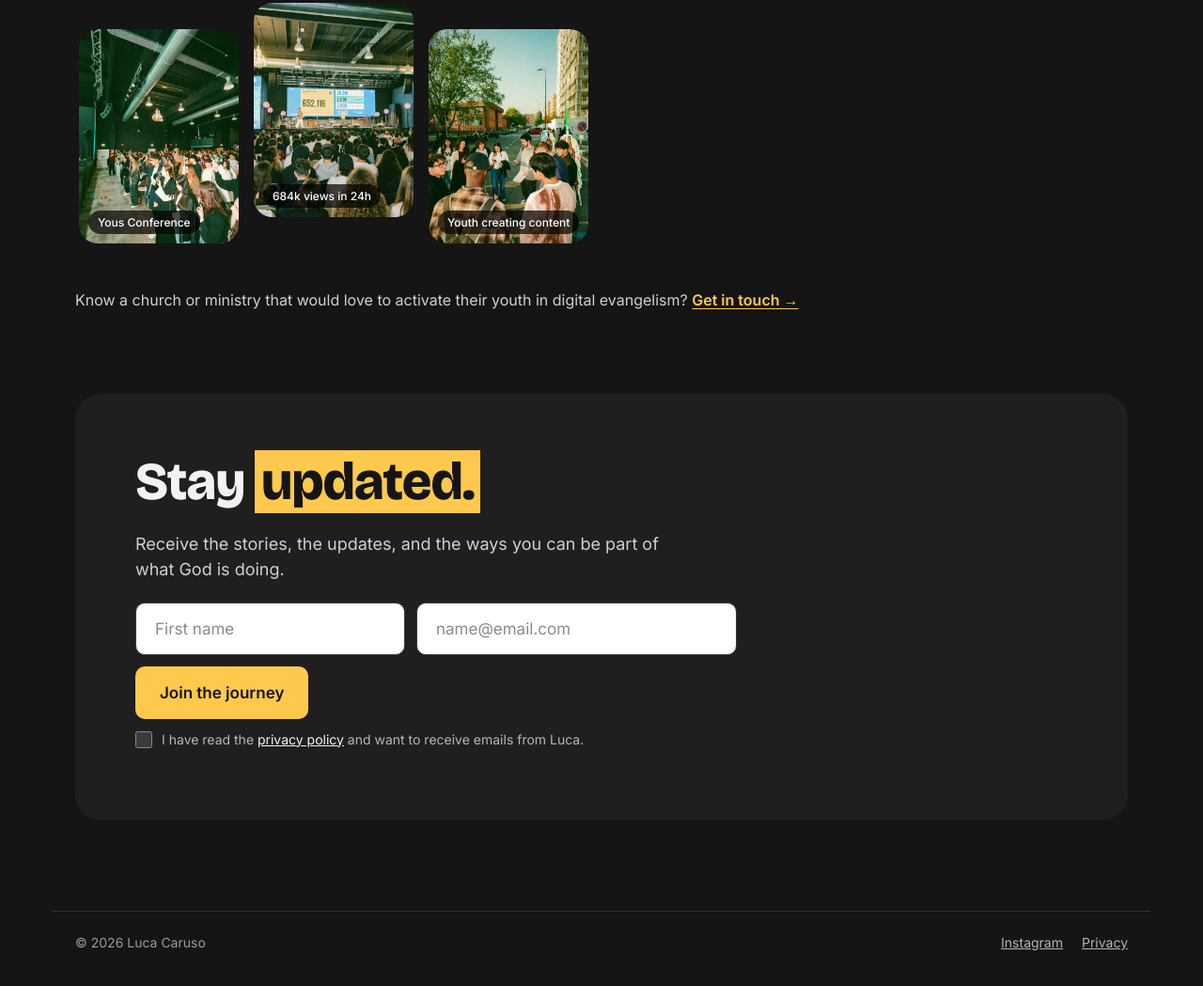
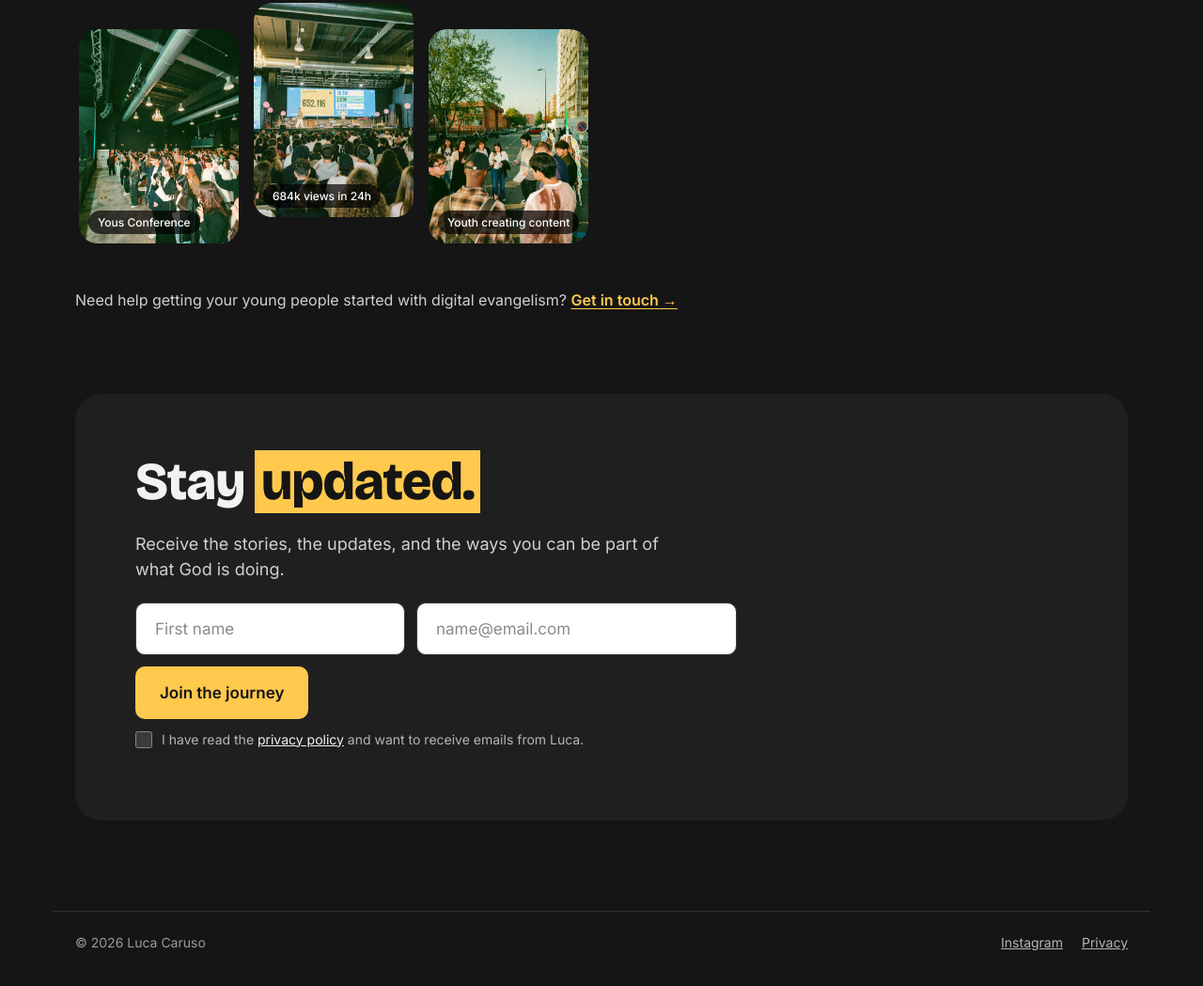
Before and after one commit to mediapeople123/newsletter, a plain HTML site: page index.html in a window 1280 px wide. Shown: the part 3363-4412 px from the top of the page at 94% size. Drawn offline with nearby package versions, Linux system fonts and the light colour scheme.

Commit message:
Site (EN): new youth contact line
Co-Authored-By: Claude Opus 5.5 <noreply@anthropic.com>
Claude-Session: https://claude.ai/code/session_01QugX97Ehbk5s1fyFfFgh12

```diff
--- a/index.html
+++ b/index.html
@@ -191,7 +191,7 @@ html[data-theme="light"] .ml-error{color:#b3261e!important}
 
     </div>
     <p class="scroll-hint" style="margin: -4px 0 0; font-size: 13px; color: var(--muted2); text-align: center">← scroll the photos →</p>
-    <p style="margin: 8px 0 0; font-size: 16px; line-height: 1.5; color: var(--body)">Know a church or ministry that would love to activate their youth in digital evangelism? <button type="button" class="open-contact" style="padding: 0; border: 0; background: none; color: #FFC94D; font: 600 16px Inter, sans-serif; cursor: pointer; text-decoration: underline; text-underline-offset: 3px">Get in touch &rarr;</button></p>
+    <p style="margin: 8px 0 0; font-size: 16px; line-height: 1.5; color: var(--body)">Need help getting your young people started with digital evangelism? <button type="button" class="open-contact" style="padding: 0; border: 0; background: none; color: #FFC94D; font: 600 16px Inter, sans-serif; cursor: pointer; text-decoration: underline; text-underline-offset: 3px">Get in touch &rarr;</button></p>
   </section>
 
   <!-- 6. FINAL INVITATION -->
```
